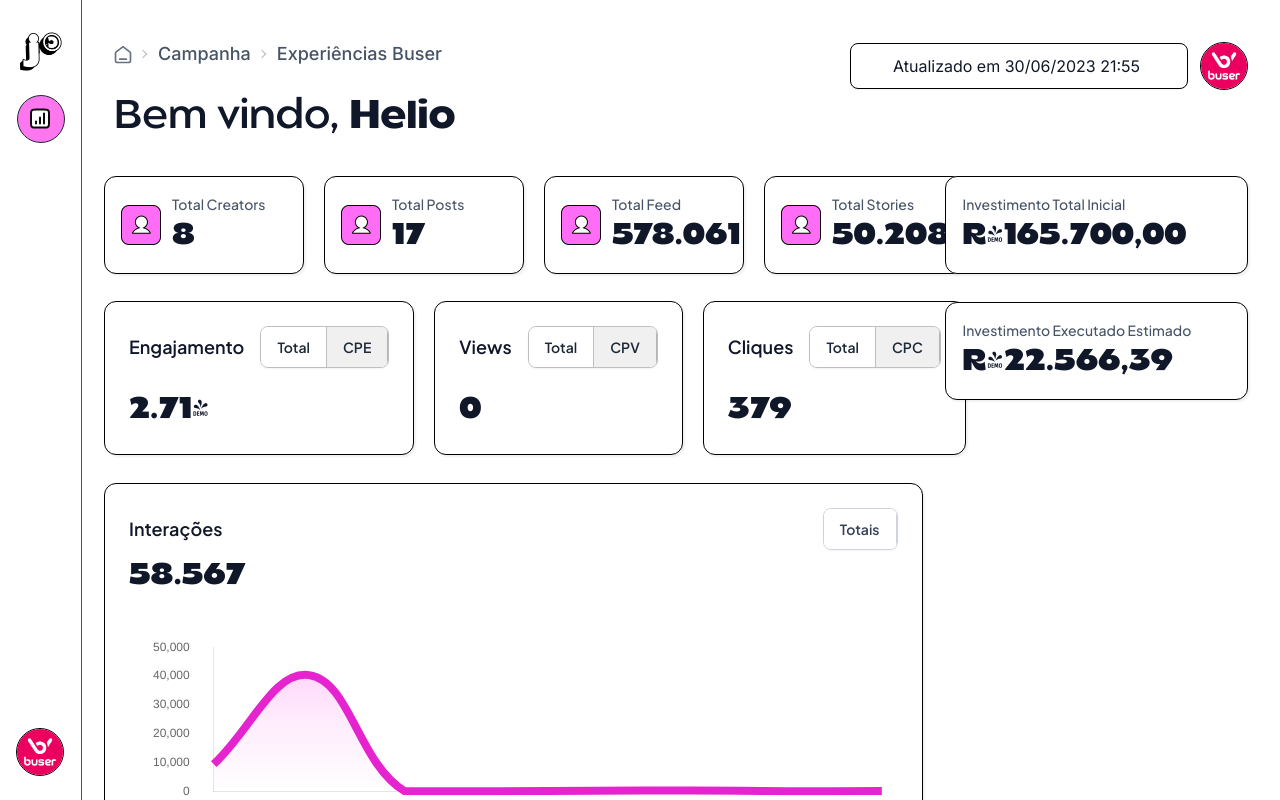
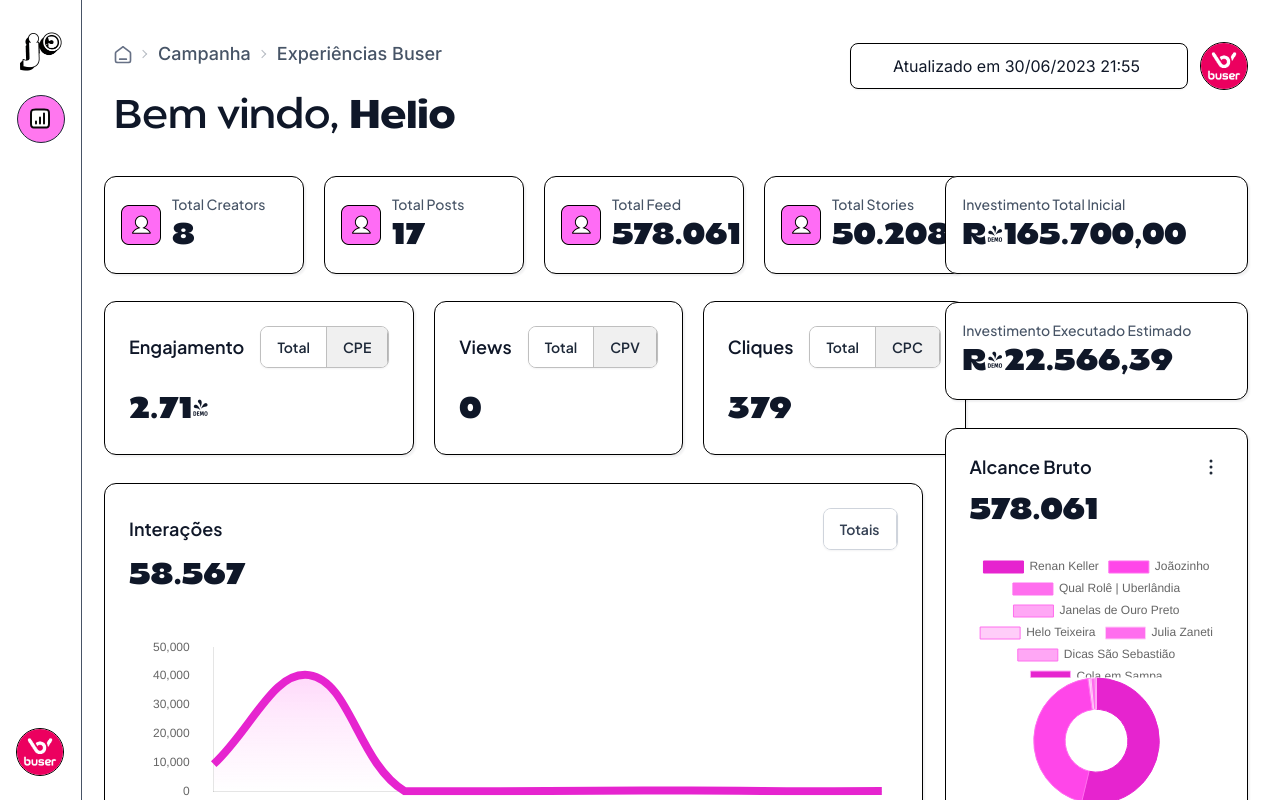
Before and after one commit to BenitoPedro13/juicy-dash-nextjs, a Next.js app: page / in a window 1280 px wide. Shown: the top 800 px of the page. Built offline with nearby package versions, Linux system fonts and the light colour scheme.

Commit message:
DoughnutGraph Metrics

```diff
--- a/src/app/page.tsx
+++ b/src/app/page.tsx
@@ -8,7 +8,8 @@
 
 import { Inter } from "next/font/google";
 import CostPerMetric from "@/components/CostPerMetric";
-import MetricsGraph from "@/components/MetricsGraph";
+import MetricsLineGraph from "@/components/MetricsLineGraph";
+import MetricsDoughnutGraph from "@/components/MetricsDoughnutGraph";
 // import { Plus_Jakarta_Sans } from 'next/font/google'
 
 const inter = Inter({ subsets: ["latin"] });
@@ -157,7 +158,7 @@
             </div>
           </div>
           <div className="w-full flex-shrink-0 h-min flex flex-col justify-start items-start overflow-visible relative px-[22px] content-start flex-nowrap gap-0 rounded-none">
-            <MetricsGraph heading="Interações" metric="58.567" />
+            <MetricsLineGraph heading="Interações" metric="58.567" />
           </div>
           <div className="w-full flex-shrink-0 h-min flex flex-col justify-start items-start overflow-visible relative px-[22px] content-start flex-nowrap gap-6 rounded-none">
             <div className="box-border flex-shrink-0 w-full h-min flex flex-col justify-start items-start overflow-visible relative content-start flex-nowrap gap-[22px] rounded-none">
@@ -203,6 +204,7 @@
             heading="Investimento Executado Estimado"
             metric="R$22.566,39"
           />
+          <MetricsDoughnutGraph heading="Alcance Bruto" metric="578.061"/>
         </div>
       </div>
     </main>
--- /dev/null
+++ b/src/components/DoughnutGraph.tsx
@@ -0,0 +1,55 @@
+"use client"
+
+import { Chart as ChartJS, ArcElement, Tooltip, Legend } from "chart.js"
+import { Doughnut } from "react-chartjs-2"
+
+ChartJS.register(ArcElement, Tooltip, Legend)
+
+/**
+ * @framerIntrinsicWidth 200
+ * @framerIntrinsicHeight 200
+ *
+ * @framerSupportedLayoutWidth fixed
+ * @framerSupportedLayoutHeight fixed
+ */
+export const data = {
+    labels: [
+        "Renan Keller",
+        "Joãozinho",
+        "Qual Rolê | Uberlândia",
+        "Janelas de Ouro Preto",
+        "Helo Teixeira",
+        "Julia Zaneti",
+        "Dicas São Sebastião",
+        "Cola em Sampa",
+    ],
+    datasets: [
+        {
+            label: "Impressões",
+            data: [308718, 252789, 0, 0, 4457, 6243, 0, 1854],
+            backgroundColor: [
+                "#E624CF",
+                "#FF46E9",
+                "#FF6EEE",
+                "#FFA7F5",
+                "#FFCDF9",
+                "#FF6EEE",
+                "#FFA7F5",
+            ],
+            borderColor: [
+                "#E624CF",
+                "#FF6EEE",
+                "#FF6EEE",
+                "#FF6EEE",
+                "#FF6EEE",
+                "#FFCDF9",
+                "#FF6EEE",
+                "#FFA7F5",
+            ],
+            borderWidth: 1,
+        },
+    ],
+}
+export default function DoughnutGraph() {
+    return <Doughnut style={{ overflow: "hidden" }} data={data} />
+}
--- /dev/null
+++ b/src/components/MetricsDoughnutGraph.tsx
@@ -0,0 +1,65 @@
+"use cliente";
+import React from "react";
+import { Plus_Jakarta_Sans } from "next/font/google";
+import LineGraph from "./LineGraph";
+import DoughnutGraph from "./DoughnutGraph";
+
+const jakarta = Plus_Jakarta_Sans({ subsets: ["latin"] });
+
+type MetricsDoughnutGraphProps = {
+  heading: string;
+  metric?: string;
+};
+
+const MetricsDoughnutGraph = ({
+  heading,
+  metric,
+}: MetricsDoughnutGraphProps) => {
+  return (
+    <div className="box-border w-full h-min flex flex-col justify-start items-start shadow-metrics hover:shadow-metrics-hover bg-white overflow-hidden p-0 content-start flex-nowrap gap-0 rounded-xl border-black border">
+      <div className="box-border flex-shrink-0 w-full h-min flex flex-col justify-start items-start p-6 overflow-visible relative content-start flex-nowrap gap-5 rounded-none">
+        <div className="flex-shrink-0 w-full h-min flex flex-col justify-center items-center overflow-visible relative p-0 content-center flex-nowrap gap-3 rounded-none">
+          <div className="flex-shrink-0 w-full h-min flex flex-col justify-start items-start overflow-visible relative p-0 content-start flex-nowrap gap-5 rounded-none">
+            <div className="flex-shrink-0 w-full h-min flex justify-start items-center overflow-visible relative p-0 content-center flex-nowrap gap-4 rounded-none">
+              <div className="flex-shrink-0 flex-grow w-auto h-full flex flex-col justify-center items-start overflow-visible relative p-0 content-start flex-nowrap gap-1 rounded-none">
+                <p
+                  className={`flex-shrink-0 w-full h-auto whitespace-pre-wrap break-words relative font-semibold ${jakarta.className} text-[#0f1728] text-lg`}
+                >
+                  {heading}
+                </p>
+              </div>
+              <div className="bg-transparent box-border flex-shrink-0 w-min h-min flex justify-start items-start overflow-hidden relative p-0 content-start flex-nowrap gap-0">
+                <div
+                  className={`cursor-pointer box-border flex-shrink-0 w-min h-min flex justify-center items-center bg-white overflow-visible relative content-center flex-nowrap gap-2 rounded-none`}
+                >
+                  <svg
+                    xmlns="http://www.w3.org/2000/svg"
+                    fill="none"
+                    viewBox="0 0 24 24"
+                    strokeWidth={1.5}
+                    stroke="currentColor"
+                    className="w-6 h-6"
+                  >
+                    <path
+                      strokeLinecap="round"
+                      strokeLinejoin="round"
+                      d="M12 6.75a.75.75 0 110-1.5.75.75 0 010 1.5zM12 12.75a.75.75 0 110-1.5.75.75 0 010 1.5zM12 18.75a.75.75 0 110-1.5.75.75 0 010 1.5z"
+                    />
+                  </svg>
+                </div>
+              </div>
+            </div>
+          </div>
+          <div className="flex-shrink-0 w-full h-min flex justify-start items-end overflow-visible relative p-0 content-end flex-nowrap gap-4 rounded-none">
+            <p className="flex-shrink-0 w-auto h-auto whitespace-pre relative font-Balgin-Display font-bold text-[#0f1728] text-3xl leading-[38px]">
+              {metric}
+            </p>
+          </div>
+        </div>
+        <DoughnutGraph />
+      </div>
+    </div>
+  );
+};
+
+export default MetricsDoughnutGraph;
```
Also changed, not shown: src/components/MetricsLineGraph.tsx (renamed from src/components/MetricsGraph.tsx).
